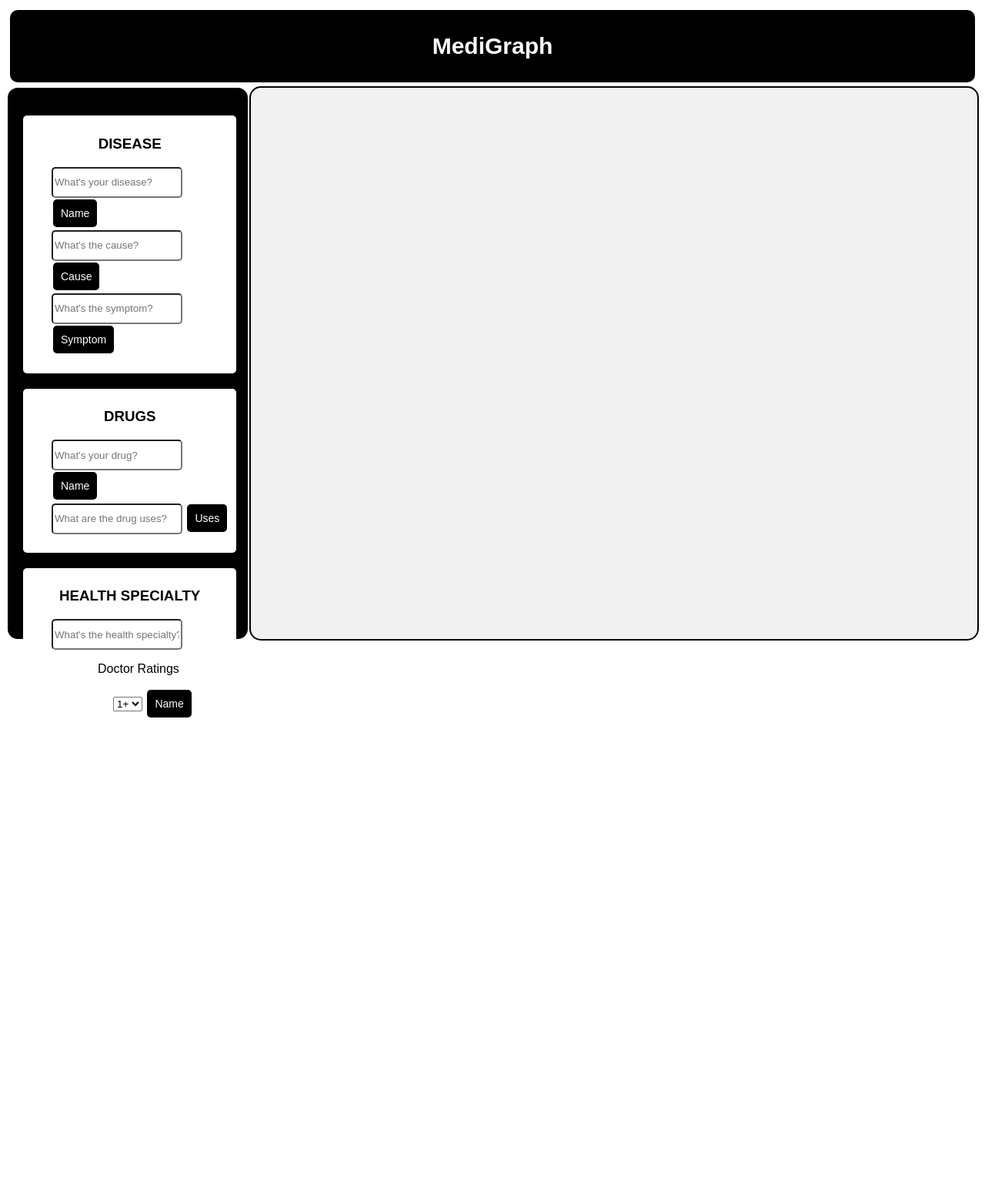
After one commit to sharmasharad795/Medi_Knowledge_Graph, a Flask app: template src/UI/templates/specialty.html in a window 1280 px wide. The commit adds this page. Shown: the whole page at 77% size. Run offline with Flask 2, Linux system fonts and the light colour scheme; the template is opened without the code that fills it, so the values that code supplies are empty.

Commit message:
UI changes

```diff
--- a/src/UI/app.py
+++ b/src/UI/app.py
@@ -1,9 +1,69 @@
 
-from flask import Flask
-
+from flask import Flask,render_template,request
+import sparql_queries
+import pandas as pd
 app = Flask(__name__)
 @app.route('/')
 def index():
-    return 'Hello World'
+    return render_template('test.html')
+
+@app.route('/doc_filter',methods=['POST','GET'])
+def  get_health_specialty():
+    specialty = request.form['text']
+    # #score = request.form["Dropdown1"]
+    # print(score)
+    # if score =='1+':
+    #     score = '1.0'
+    # elif score =='2+':
+    #     score ='2.0'
+    # elif score =='3+' :
+    #     score = '3.0'
+    # elif score == '4+':
+    #     score =='4.0'
+
+    result = sparql_queries.get_specialty_details(specialty,"2.0")
+    doc_name = []
+    doc_address = []
+    doc_telephone = []
+    doc_age = []
+    doc_gender = []
+    doc_score = []
+
+    result = result["results"]["bindings"]
+    for res in result:
+
+        if 'doc_name' in res:
+            doc_name.append(res['doc_name']['value'].title())
+        else:
+            doc_name.append('Not Available')
+
+        if 'doc_telephone' in res:
+            doc_telephone.append(res['doc_telephone']['value'])
+        else:
+            doc_telephone.append('Not Available')
+        if 'doc_address' in res:
+            doc_address.append(res['doc_address']['value'].title())
+        else:
+            doc_address.append('Not Available')
+        if 'doc_age' in res:
+            doc_age.append(res['doc_age']['value'])
+        else:
+            doc_age.append('Not Available')
+        if 'doc_gender' in res:
+            doc_gender.append(res['doc_gender']['value'].title())
+        else:
+            doc_gender.append('Not Available')
+        if 'doc_score' in res:
+            doc_score.append(res['doc_score']['value'].title())
+        else:
+            doc_score.append('Not Available')
+    doctor_df = pd.DataFrame({'Doctor_Name':doc_name,'Doctor_Age':doc_age,'Doctor_Gender':doc_gender,
+                              'Doctor_Address':doc_address, 'Doctor_Telephone': doc_telephone, 'Doctor_Score':doc_score
+                              })
+    return render_template('specialty.html',tables=[doctor_df.to_html(classes='data',header="true",index=False)])
+
+
+
+
 if __name__ == '__main__':
     app.run(debug=True, port=8090)
--- /dev/null
+++ b/src/UI/templates/specialty.html
@@ -0,0 +1,202 @@
+<!DOCTYPE html>
+<html lang="en">
+<head>
+<title>Medigraph Main Page</title>
+<meta charset="utf-8">
+<meta name="viewport" content="width=device-width, initial-scale=1">
+<style>
+* {
+  box-sizing: border-box;
+}
+.disease{
+  margin-bottom:2px;
+  margin-left:30px;
+
+}
+.disease_box{
+  width: 102%;
+  padding: 5px;
+  border: 2px solid white;
+  margin-bottom:20px;
+  background-color: white;
+  border-radius: 5px;
+  padding-bottom:20px;
+}
+.header_box{
+  text-align: center;
+}
+
+body {
+  font-family: Arial, Helvetica, sans-serif;
+}
+
+/* Style the header */
+header {
+  background-color: black;
+  padding: 10px;
+  text-align: center;
+  font-size: 15px;
+  color: white;
+  border: 5px solid white;
+  border-radius:15px;
+  width:100%;
+}
+
+/* Create two columns/boxes that floats next to each other */
+nav {
+  float: left;
+  width: 25%;
+  height: 720px; /* only for demonstration, should be removed */
+  background: #ccc;
+  padding: 20px;
+  border: 2px solid white;
+  background-color: black;
+  border-radius:15px;
+
+}
+
+/* Style the list inside the menu */
+nav ul {
+  list-style-type: none;
+  padding: 0px;
+}
+h3{
+  color:black;
+}
+article {
+  float: left;
+  padding: 20px;
+  width: 75%;
+  background-color: #f1f1f1;
+  height: 720px;
+  border: 2px solid black;
+  border-radius:15px;
+   /* only for demonstration, should be removed */
+}
+
+/* Clear floats after the columns */
+section:after {
+  content: "";
+  display: table;
+  clear: both;
+  height:720px;
+
+}
+input[name=text]{
+width: 170px;
+height:40px;
+border-radius: 5px;
+}
+p{
+margin-left:60px;}
+
+input[type=submit] {
+  background-color: black;
+  border: none;
+  color: white;
+  padding: 10px 10px;
+  text-align: center;
+  text-decoration: none;
+  display: inline-block;
+  font-size: 14px;
+  margin: 2px 2px;
+  cursor: pointer;
+  border-radius: 5px;
+}
+input[type=range] {
+
+  margin-left:80px;
+}
+select{
+  margin-left:80px;
+}
+
+</style>
+</head>
+<body style="overflow:hidden;">
+
+<header>
+  <h1>MediGraph</h1>
+</header>
+
+<section>
+  <nav>
+    <ul>
+    <div class='disease_box'>
+      <div class='header_box'><h3>DISEASE</h3></div>
+      <div class="disease">
+        <form method="POST" action="disease_filter" >
+          <input name="text" placeholder="What's your disease?">
+          <input type="submit" value='Name'>
+        </form>
+      </div>
+
+      <div class="disease">
+        <form method="POST" action="cause_filter" >
+          <input name="text" placeholder="What's the cause?">
+          <input type="submit" value='Cause'>
+        </form>
+      </div>
+
+      <div class="disease">
+        <form method="POST" action="symptom_filter" >
+          <input name="text" placeholder="What's the symptom?">
+          <input type="submit" value='Symptom'>
+        </form>
+      </div>
+    </div>
+
+    <div class='disease_box'>
+      <div class='header_box'><h3>DRUGS</h3></div>
+      <div class="disease">
+        <form method="POST" action="drug_filter" >
+          <input name="text" placeholder="What's your drug?">
+          <input type="submit" value='Name'>
+        </form>
+      </div>
+
+      <div class="disease">
+        <form method="POST" action="uses_filter" >
+          <input name="text" placeholder="What are the drug uses?">
+          <input type="submit" value='Uses'>
+        </form>
+      </div>
+    </div>
+
+    <div class='disease_box'>
+      <div class='header_box'><h3>HEALTH SPECIALTY</h3></div>
+      <div class="disease">
+          <form method="POST" action="doc_filter" >
+          <input name="text" placeholder="What's the health specialty?"/>
+
+
+
+          <p>Doctor Ratings</p>
+         <select name="Dropdown1">
+          <option value="1+">1+</option>
+          <option value="2+">2+</option>
+          <option value="3+">3+</option>
+          <option value="4+">4+</option>
+         </select>
+          <input type="submit" value='Name' />
+
+        </form>
+      </div>
+    </div>
+  </ul>
+  </nav>
+
+  <article>
+      <div id="tableContainer" class="tableContainer">
+{% for table in tables %}
+            {{ table|safe }}
+{% endfor %}
+</div>
+
+  </article>
+</section>
+
+
+
+</body>
+</html>
```
Also changed, not shown: src/UI/sparql_queries.py (added, +315 -0 lines), src/UI/templates/test.html (renamed from src/UI/test.html, +4 -4 lines), 2 other files.
